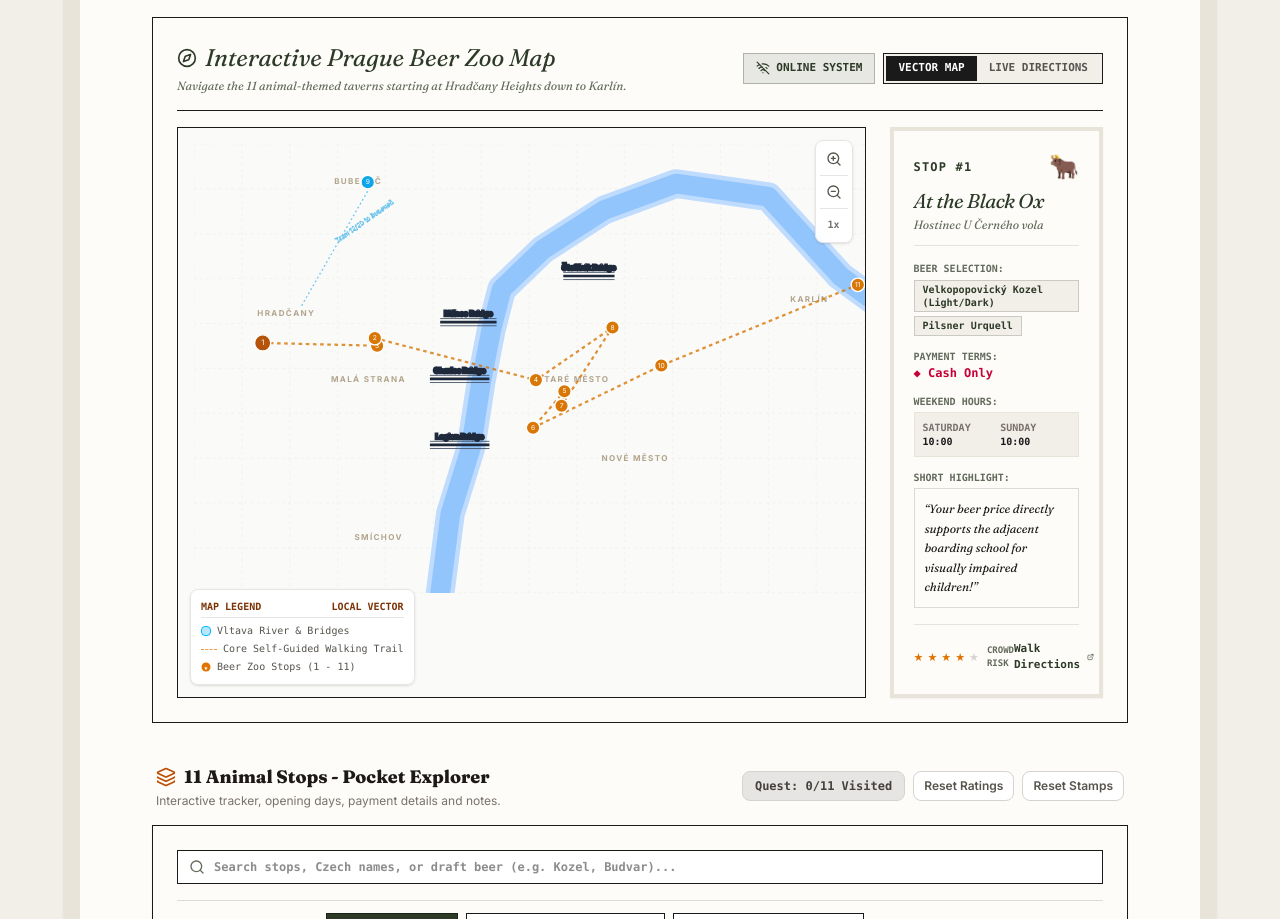
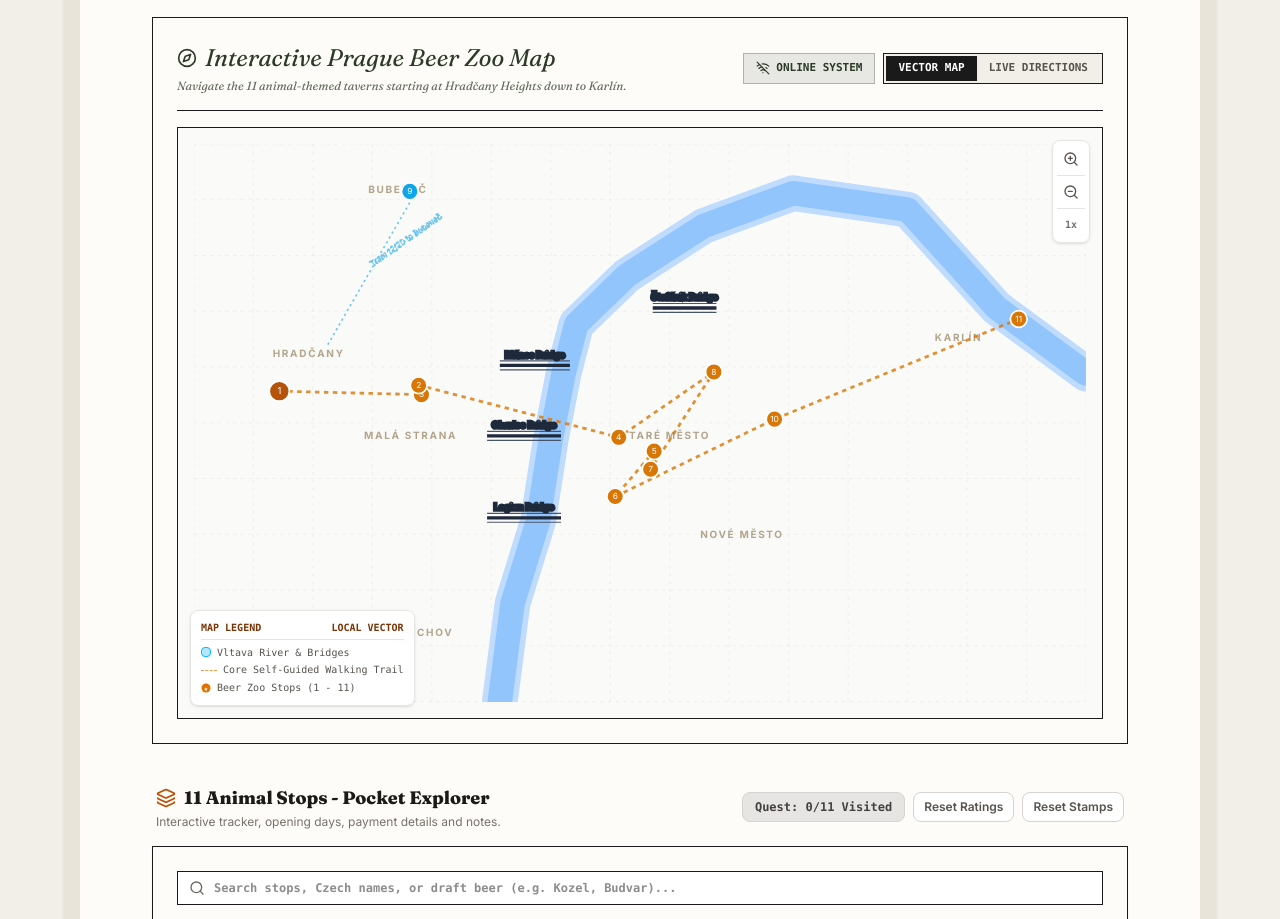
Before and after one commit to wylify/prague-zoo-app, a React (Vite) app: page / in a window 1280 px wide. Shown: the part 720-1639 px from the top of the page. Built offline with nearby package versions, Linux system fonts and the light colour scheme.

Commit message:
refactor: remove sidebar and improve scroll logic
Remove the redundant side-peek panel from the map view to maximize screen space. Centralize stop card navigation by moving auto-scroll and filter-reset logic into the TourSchedule component.

```diff
--- a/src/App.tsx
+++ b/src/App.tsx
@@ -71,11 +71,6 @@ export default function App() {
   // Handler functions
   const handleSelectStop = (id: number) => {
     setSelectedStopId(id);
-    // Auto-scroll to selected stop if needed (only on screens that aren't printed)
-    const targetElement = document.getElementById(`stop-card-${id}`);
-    if (targetElement) {
-      targetElement.scrollIntoView({ behavior: 'smooth', block: 'center' });
-    }
   };
 
   const handleToggleVisited = (id: number) => {
--- a/src/components/InteractiveMap.tsx
+++ b/src/components/InteractiveMap.tsx
@@ -162,11 +162,8 @@ export default function InteractiveMap({
         </div>
       </div>
 
-      {/* Grid: Map + Stop Side-Peek panel */}
-      <div className="grid grid-cols-1 lg:grid-cols-4 gap-6">
-
-        {/* Map Container */}
-        <div className="lg:col-span-3 bg-stone-50 border border-[#1A1A1A] rounded-none overflow-hidden relative min-h-[400px] flex flex-col justify-center items-center">
+      {/* Map Container */}
+      <div className="w-full bg-stone-50 border border-[#1A1A1A] rounded-none overflow-hidden relative min-h-[400px] flex flex-col justify-center items-center">
 
           {activeTab === 'tourist' ? (
             // CUSTOM ARTISTIC VECTOR MAP OF PRAGUE
@@ -503,98 +500,7 @@ export default function InteractiveMap({
           )}
         </div>
 
-        {/* Selected Stop Side Peek Panel */}
-        <div id="side-peek-panel" className="bg-[#FDFCF8] text-[#1A1A1A] border-4 border-[#E8E4D9] p-5 flex flex-col justify-between shadow-xs">
-          {selectedStop ? (
-            <div className="space-y-4">
-              <div className="border-b border-[#1A1A1A]/10 pb-3">
-                <div className="flex items-center justify-between">
-                  <span className="font-mono text-[#2D3A27] text-xs font-bold uppercase tracking-widest">STOP #{selectedStop.id}</span>
-                  <span className="text-2xl">{selectedStop.animalEmoji}</span>
-                </div>
-                <h4 className="font-serif text-xl text-editorial-green font-black tracking-tight mt-1 italic">{selectedStop.name}</h4>
-                <p className="font-serif text-[#636b5d] italic text-xs mt-0.5">{selectedStop.originalName}</p>
-              </div>
 
-              <div className="space-y-3.5 text-xs text-[#1A1A1A]">
-                <div>
-                  <span className="text-[#636b5d] text-[10px] uppercase font-mono font-bold block">Beer Selection:</span>
-                  <div className="flex flex-wrap gap-1 mt-1">
-                    {selectedStop.beers.map(b => (
-                      <span key={b} className="bg-[#F2EFE9] text-[#2D3A27] border border-[#2D3A27]/20 px-2 py-0.5 text-[10px] font-mono font-bold">
-                        {b}
-                      </span>
-                    ))}
-                  </div>
-                </div>
-
-                <div>
-                  <span className="text-[#636b5d] text-[10px] uppercase font-mono font-bold block">Payment Terms:</span>
-                  <span className={`inline-block font-mono font-bold mt-0.5 text-xs ${
-                    selectedStop.payment.includes('Cash Only') ? 'text-rose-700' : 'text-emerald-800'
-                  }`}>
-                    ◆ {selectedStop.payment}
-                  </span>
-                </div>
-
-                <div>
-                  <span className="text-[#636b5d] text-[10px] uppercase font-mono font-bold block">Weekend Hours:</span>
-                  <div className="grid grid-cols-2 gap-2 font-mono text-[10px] text-[#1A1A1A] mt-1 bg-[#F2EFE9] p-2 border border-[#E8E4D9]">
-                    <div>
-                      <span className="text-stone-500 font-bold block">SATURDAY</span>
-                      <span className="font-bold">{selectedStop.hours.saturday.split(' ')[0]}</span>
-                    </div>
-                    <div>
-                      <span className="text-stone-500 font-bold block">SUNDAY</span>
-                      <span className="font-bold">{selectedStop.hours.sunday.split(' ')[0]}</span>
-                    </div>
-                  </div>
-                </div>
-
-                <div>
-                  <span className="text-[#636b5d] text-[10px] uppercase font-mono font-bold block">Short Highlight:</span>
-                  <p className="leading-relaxed mt-1 text-[#1A1A1A] text-xs bg-[#FDFCF8] p-2.5 border border-[#1A1A1A]/15 italic font-serif">
-                    &ldquo;{selectedStop.shortFact}&rdquo;
-                  </p>
-                </div>
-              </div>
-            </div>
-          ) : (
-            <div className="flex flex-col items-center justify-center h-full text-center text-[#636b5d] p-4">
-              <Compass className="w-8 h-8 text-[#2D3A27]/30 mb-2" />
-              <p className="text-xs font-serif italic text-stone-500">Select a stop on the map trace or the guide list to preview direct stop metadata.</p>
-            </div>
-          )}
-
-          {selectedStop && (
-            <div className="pt-4 border-t border-[#1A1A1A]/10 mt-4 flex items-center justify-between">
-              <div className="flex items-center gap-1">
-                {Array.from({ length: 5 }).map((_, i) => (
-                  <span
-                    key={i}
-                    className={`text-[11px] ${
-                      i < selectedStop.difficulty ? 'text-amber-600' : 'text-stone-300'
-                    }`}
-                  >
-                    ★
-                  </span>
-                ))}
-                <span className="text-[9px] text-[#636b5d] font-mono font-bold ml-1 uppercase">Crowd Risk</span>
-              </div>
-              <a
-                id="maps-jump-link"
-                href={selectedStop.googleMapsUrl}
-                target="_blank"
-                rel="noopener noreferrer"
-                className="flex items-center gap-1 text-[11px] font-mono font-bold text-[#2D3A27] hover:underline transition"
-              >
-                <span>Walk Directions</span>
-                <ExternalLink className="w-2.5 h-2.5" />
-              </a>
-            </div>
-          )}
-        </div>
-      </div>
     </div>
   );
 }
--- a/src/components/TourSchedule.tsx
+++ b/src/components/TourSchedule.tsx
@@ -1,4 +1,4 @@
-import React, { useState, useMemo } from 'react';
+import React, { useState, useMemo, useEffect } from 'react';
 import { BeerStop, UserNote } from '../types';
 import { BEER_STOPS_DATA } from '../data';
 import { Search, SlidersHorizontal, BookOpen, AlertTriangle, CreditCard, Banknote, MapPin, ExternalLink, Sparkles, CheckSquare, Clock } from 'lucide-react';
@@ -41,6 +41,37 @@ export default function TourSchedule({
     if (id === 4 || id === 5 || id === 6 || id === 7 || id === 8) return { label: 'OLD TOWN CORE', bg: 'bg-[#E8E4D9] text-[#1A1A1A] border-[#1A1A1A]/20' };
     return { label: 'URBAN EXTENSION', bg: 'bg-white text-stone-700 border border-[#1A1A1A]' };
   };
+
+  // Reset filter and scroll when selectedStopId changes
+  useEffect(() => {
+    if (selectedStopId) {
+      const targetStop = stops.find(s => s.id === selectedStopId);
+      if (targetStop) {
+        const term = searchTerm.toLowerCase();
+        const matchesSearch = term === '' ||
+          targetStop.name.toLowerCase().includes(term) ||
+          targetStop.originalName.toLowerCase().includes(term) ||
+          targetStop.beers.some(b => b.toLowerCase().includes(term)) ||
+          targetStop.description.toLowerCase().includes(term);
+
+        const matchesCategory = selectedCategory === 'all' || getCategory(targetStop) === selectedCategory;
+
+        if (!matchesSearch || !matchesCategory) {
+          setSearchTerm('');
+          setSelectedCategory('all');
+        }
+
+        // Smooth scroll to card after rendering updates
+        setTimeout(() => {
+          const targetElement = document.getElementById(`stop-card-${selectedStopId}`);
+          if (targetElement) {
+            targetElement.scrollIntoView({ behavior: 'smooth', block: 'center' });
+          }
+        }, 120);
+      }
+    }
+    // eslint-disable-next-line react-hooks/exhaustive-deps
+  }, [selectedStopId]);
 
   // Process search, filters, and sorts
   const processedStops = useMemo(() => {
```
